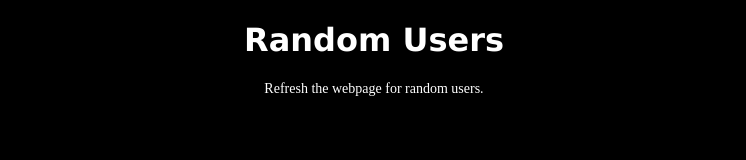
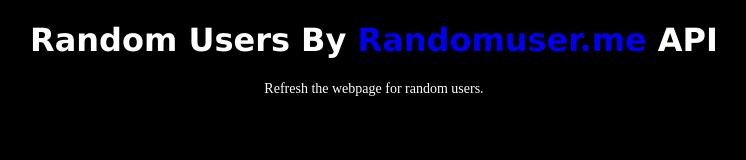
Before and after one commit to Suprio-Das/RandomUsers-API-Practice, a plain HTML site: page index.html in a window 1280 px wide. Shown: the whole page, without its empty margins (266-1012 px from the left). Drawn offline with Linux system fonts and the light colour scheme; no server answers.

Commit message:
Title changed

```diff
--- a/index.html
+++ b/index.html
@@ -6,7 +6,7 @@
     <title>Random Users</title>
 </head>
 <body style="background-color:black;">
-    <h1 style="color: white; font-family: Verdana, Geneva, Tahoma, sans-serif; text-align: center;">Random Users</h1>
+    <h1 style="color: white; font-family: Verdana, Geneva, Tahoma, sans-serif; text-align: center;">Random Users By <a href="https://randomuser.me/" target="_blank" style="text-decoration: none;">Randomuser.me</a> API</h1>
     <p style="color: white; text-align: center; font-size: 14px;">Refresh the webpage for random users.</p>
     <div id="userContainer">
 
```
